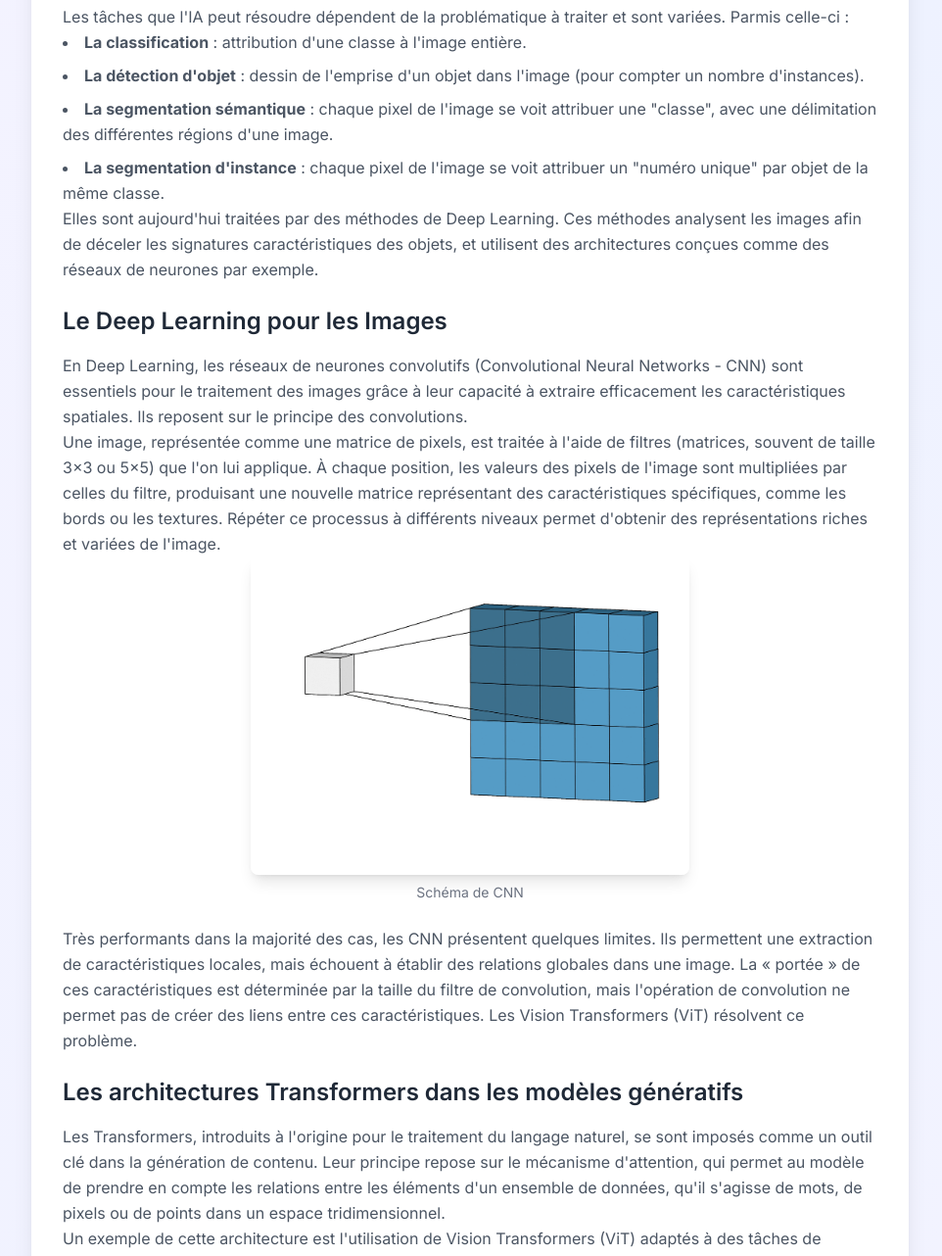
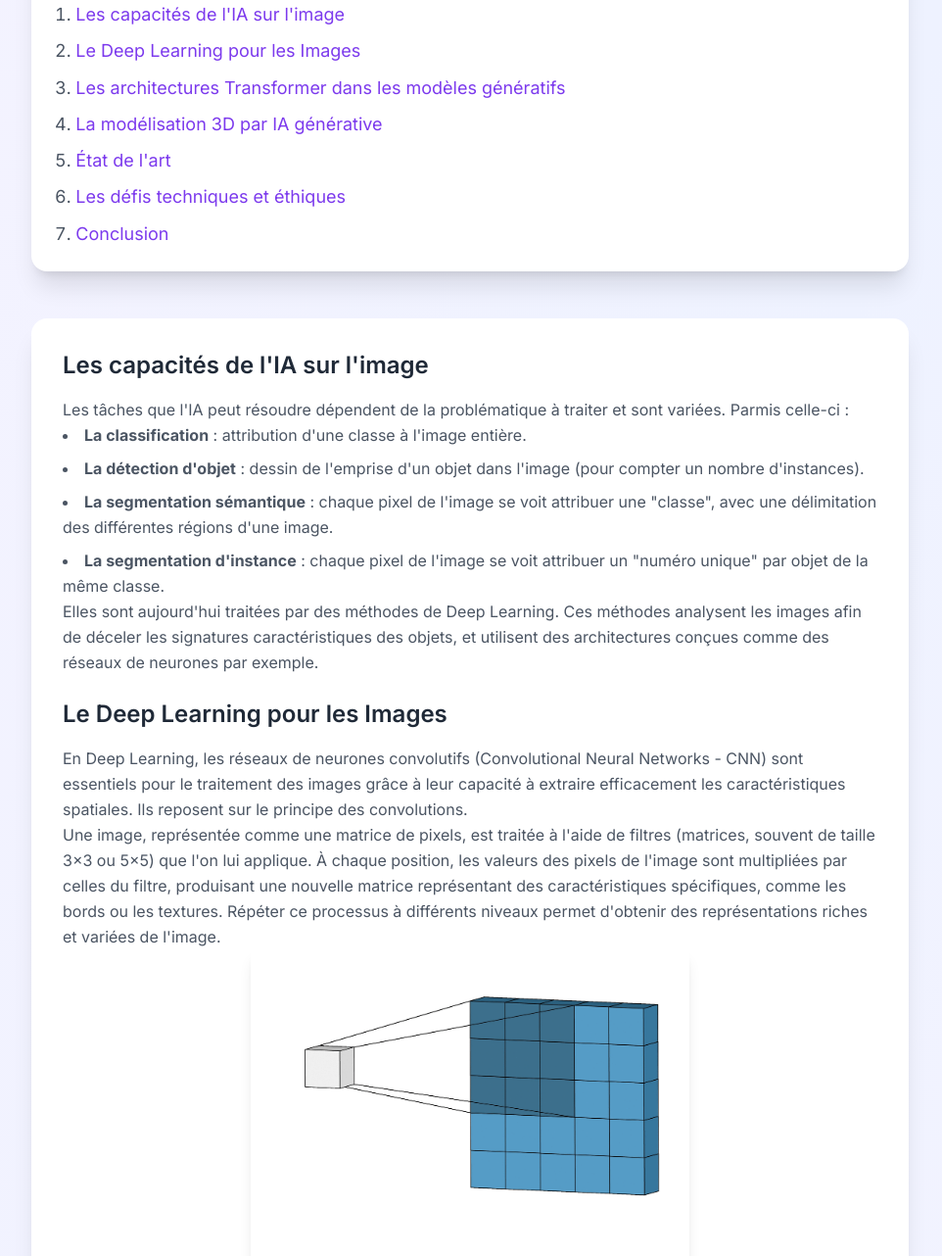
Before and after one commit to Dixtawi/GenAI_VT, a website: page public/pages/explic.html in a window 1280 px wide. Shown: the part 541-1823 px from the top of the page at 98% size, without its empty margins (160-1122 px from the left). Drawn offline with nearby package versions, Linux system fonts and the light colour scheme.

Commit message:
feat: paragraphe corrected + links

```diff
--- a/public/pages/explic.html
+++ b/public/pages/explic.html
@@ -76,6 +76,20 @@
                 </div>
 
                 <div class="space-y-12">
+
+                    <div class="bg-white rounded-2xl shadow-xl p-6 mb-12">
+                        <h2 class="text-3xl font-bold mb-4 text-gray-800">Sommaire</h2>
+                        <ul class="list-decimal list-inside text-lg text-gray-600 leading-relaxed space-y-2">
+                            <li><a href="#capacites-ia" class="text-violet-600 hover:underline">Les capacités de l'IA sur l'image</a></li>
+                            <li><a href="#deep-learning-images" class="text-violet-600 hover:underline">Le Deep Learning pour les Images</a></li>
+                            <li><a href="#transformers-modeles-generatifs" class="text-violet-600 hover:underline">Les architectures Transformer dans les modèles génératifs</a></li>
+                            <li><a href="#modelisation-3d" class="text-violet-600 hover:underline">La modélisation 3D par IA générative</a></li>
+                            <li><a href="#etat-de-l-art" class="text-violet-600 hover:underline">État de l'art</a></li>
+                            <li><a href="#defis-techniques-ethiques" class="text-violet-600 hover:underline">Les défis techniques et éthiques</a></li>
+                            <li><a href="#conclusion" class="text-violet-600 hover:underline">Conclusion</a></li>
+                        </ul>
+                    </div>
+
                     <!-- Article complet : Utilisation de l'IA générative -->
                     <div class="bg-white rounded-2xl shadow-xl overflow-hidden transform transition-all duration-300 hover:shadow-2xl">
                         <div class="p-8">
@@ -123,9 +137,9 @@
                                 </section>
 
                                 <section>
-                                    <h3 class="text-2xl font-semibold text-gray-800 mb-4">Les architectures Transformers dans les modèles génératifs</h3>
+                                    <h3 class="text-2xl font-semibold text-gray-800 mb-4">Les architectures Transformer dans les modèles génératifs</h3>
                                     <p class="text-gray-600 leading-relaxed">
-                                        Les Transformers, introduits à l'origine pour le traitement du langage naturel, se sont imposés comme un outil clé dans la génération
+                                        Les Transformers, introduits à l'origine pour le traitement du langage naturel (NLP), se sont imposés comme un outil clé dans la génération
                                         de contenu. Leur principe repose sur le mécanisme d'attention, qui permet au modèle de prendre en compte les relations entre les éléments d'un
                                         ensemble de données, qu'il s'agisse de mots, de pixels ou de points dans un espace tridimensionnel.
                                     </p>
@@ -154,13 +168,17 @@
                                 </section>
 
                                 <section>
-                                    <h3 class="text-2xl font-semibold text-gray-800 mb-4">La modélisation 3D par IA générative : Principes et Etat de l'art</h3>
+                                    <h3 class="text-2xl font-semibold text-gray-800 mb-4">La modélisation 3D par IA générative : Principe</h3>
                                     <p class="text-gray-600 leading-relaxed">
                                         La modélisation 3D, essentielle dans le développement de jeux vidéo, repose historiquement sur des processus longs et coûteux,
                                         mobilisant des équipes d'artistes 3D et de concepteurs techniques. Les modèles d'IA générative, comme les modèles de diffusion ou
                                         ceux basés sur des architectures à base de Transformer, offrent une alternative capable de créer des objets et environnements.
                                         Les Transformer analysent les relations complexes entre les éléments géométriques pour produire des formes cohérentes et détaillées.
                                     </p>
+                                </section>
+
+                                <section>
+                                    <h3 class="text-2xl font-semibold text-gray-800 mb-4">Etat de l'art</h3>
                                     <p class="text-gray-600 leading-relaxed">
                                         Des avancées comme le projet <a href="https://oasis.decart.ai/" target="_blank"><strong><u>Oasis</u></strong></a> de Decart, une plateforme de génération d'open world en temps réel, montrent à quel point
                                         l'IA peut prendre en charge non seulement la création d'objets individuels, mais aussi la construction de mondes entiers. Ces
@@ -173,10 +191,7 @@
                                     <p class="text-sm text-center text-gray-500 mt-2">
                                         Extrait de Gameplay Minecraft généré par Oasis
                                     </p>
-                                </section>
-
-                                <section>
-                                    <h3 class="text-2xl font-semibold text-gray-800 mb-4">Génération d'objets 3D avec Point-E</h3>
+                                    <br/>
                                     <p class="text-gray-600 leading-relaxed">
                                         <a href="https://www.futura-sciences.com/tech/actualites/intelligence-artificielle-point-e-intelligence-artificielle-transforme-texte-objets-3d-102459/" target="_blank">
                                         <strong><u>Point-E</u></strong></a> est un exemple concret de la manière dont l'IA générative peut transformer des descriptions textuelles en modèles 3D.
```
